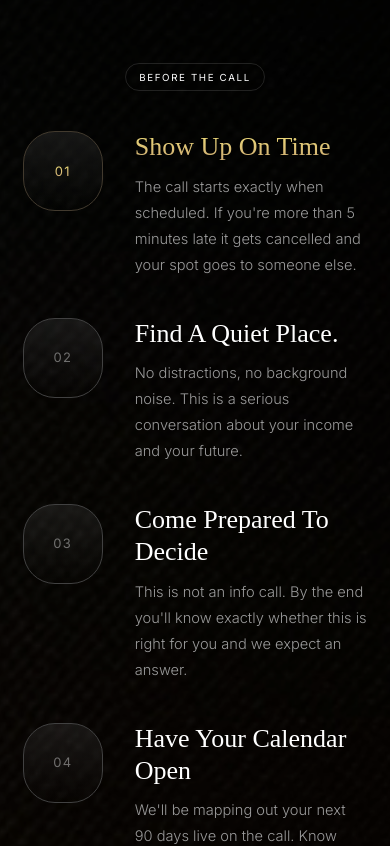
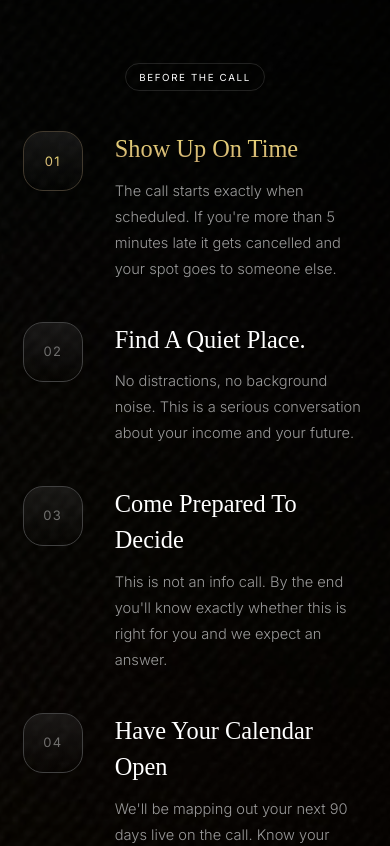
Before and after one commit to paulotra/htc, a Next.js app: page /confirmation in a window 390 px wide. Shown: the part 1240-2086 px from the top of the page. Built offline with nearby package versions, Linux system fonts and the light colour scheme; a web font is replaced by a local one.

Commit message:
mobile enhancements

```diff
--- a/app/confirmation/page.tsx
+++ b/app/confirmation/page.tsx
@@ -59,7 +59,7 @@ export default function ConfirmationPage() {
 					</div>
 				</main>
 			</div>
-			<div className="relative pb-[160px]">
+			<div className="relative pb-16 md:pb-[160px]">
 				<div
 					className="absolute inset-0 opacity-70 z-0"
 					style={{
--- a/components/BookingPage.tsx
+++ b/components/BookingPage.tsx
@@ -250,7 +250,7 @@ export default function BookingPage() {
 			></div>
 			<div className="max-w-container mx-auto px-7 lg:flex gap-16 items-start pt-32 pb-10 min-h-screen relative z-10">
 				{/* ── Left panel ── */}
-				<div className="relative md:pt-0 pt-10">
+				<div className="relative md:pt-0">
 					<div className="flex-[0_0_380px] sticky top-36 flex flex-col gap-8">
 						<div className="flex flex-col gap-3">
 							<h1 className="font-serif text-[2rem] leading-[2.5rem] font-normal">
--- a/components/CallGuidelines.tsx
+++ b/components/CallGuidelines.tsx
@@ -45,16 +45,24 @@ const guidelines: Guideline[] = [
 
 export default function CallGuidelines() {
 	return (
-		<section data-gsap="stagger-parent" className="flex flex-col gap-[40px] items-center mt-20 md:mt-[160px]">
-			<div data-gsap="stagger-child"><Pill>Before The Call</Pill></div>
+		<section
+			data-gsap="stagger-parent"
+			className="flex flex-col gap-[40px] items-center mt-20 md:mt-[160px]"
+		>
+			<div data-gsap="stagger-child">
+				<Pill>Before The Call</Pill>
+			</div>
 
-			<div data-gsap="stagger-child" className="flex flex-col gap-[40px] w-full">
+			<div
+				data-gsap="stagger-child"
+				className="flex flex-col gap-[40px] w-full"
+			>
 				{guidelines.map((item, i) => {
 					const isLast = i === guidelines.length - 1;
 
 					const circle = (
 						<div
-							className={`relative shrink-0 size-[80px] rounded-[32px] flex items-center justify-center border ${item.isGold ? "border-[#423a2e]" : "border-[#414141]"}`}
+							className={`relative shrink-0 size-[60px] md:size-[80px] rounded-[20px] md:rounded-[32px] flex items-center justify-center border ${item.isGold ? "border-[#423a2e]" : "border-[#414141]"}`}
 							style={{
 								background:
 									"linear-gradient(180deg, rgba(99,99,99,0.2) 0%, rgba(255,255,255,0) 100%)",
@@ -82,7 +90,7 @@ export default function CallGuidelines() {
 							className={`flex-1 flex flex-col gap-3 ${item.side === "left" ? "md:text-right" : ""}`}
 						>
 							<h3
-								className={`font-serif text-[2rem] leading-[2.5rem] font-normal capitalize ${
+								className={`font-serif text-3xl leading-normal font-normal capitalize ${
 									item.isGold
 										? "bg-clip-text text-transparent bg-gradient-to-b from-[#f0df7a] to-[#c9a572]"
 										: "text-white"
--- a/components/FAQ.tsx
+++ b/components/FAQ.tsx
@@ -31,7 +31,7 @@ export default function FAQ() {
 					Questions You
 					<span className="block text-[#f0df7a]">Probably Have</span>
 				</h2>
-				<p className="text-lg font-light leading-8 text-[#9a9a9a]">
+				<p className="text-lg md:text-left text-center font-light leading-8 text-[#9a9a9a]">
 					Bruno answers every question you have before you even ask it. Tap to
 					watch.
 				</p>
--- a/components/TrainingPage.tsx
+++ b/components/TrainingPage.tsx
@@ -174,7 +174,7 @@ export default function TrainingPage() {
 			/>
 			<div className="max-w-container mx-auto px-7 lg:flex gap-16 items-start pt-32 pb-10 min-h-screen relative z-10">
 				{/* ── Left panel ── */}
-				<div className="relative md:pt-0 pt-10">
+				<div className="relative md:pt-0">
 					<div className="flex-[0_0_380px] sticky top-36 flex flex-col gap-8">
 						<div className="flex flex-col gap-3">
 							<h1 className="font-serif text-[2rem] leading-[2.5rem] font-normal">
```
